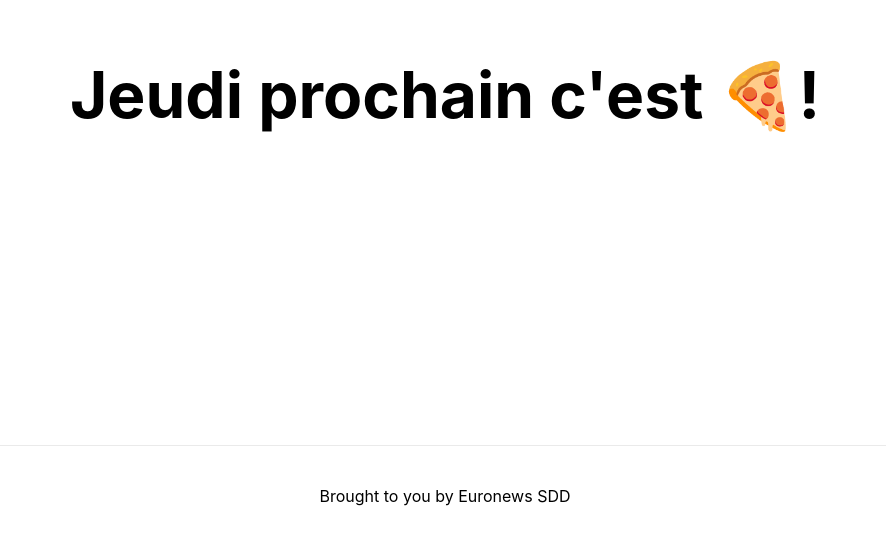
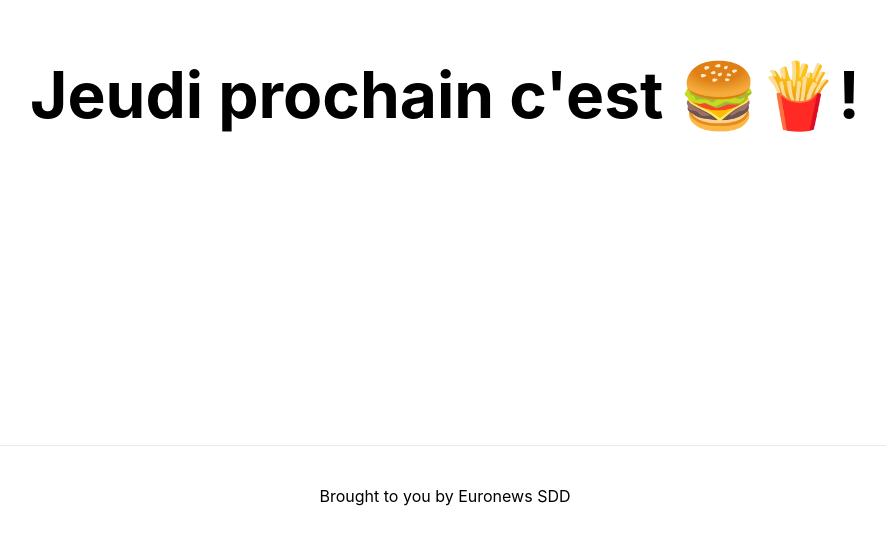
Before and after one commit to PaulSenon/euronews-on-mange-quoi-jeudi, a Next.js app: page / in a window 1280 px wide. Shown: the part 255-800 px from the top of the page, without its empty margins (195-1081 px from the left). Built offline with nearby package versions, Linux system fonts and the light colour scheme.

Commit message:
fix week offset change when meal has ended

```diff
--- a/pages/index.js
+++ b/pages/index.js
@@ -23,16 +23,16 @@ function getWeekId(date) {
 
 export default function Home() {
   const today = new Date();
-  const isJeudi = today.getDay() === 4;
   const weekId = getWeekId(today);
   const meals = ['🍕', '🍔🍟'];
-  const todayString = isJeudi
-    ? `Aujourd'hui`
-    : today.getDay() === 3
-    ? `Demain`
-    : today.getDay() > 4 || (isJeudi && today.getHours() > 13)
-    ? 'Jeudi prochain'
-    : 'Jeudi';
+  const todayString =
+    today.getDay() === 4 && !today.getHours() >= 13
+      ? `Aujourd'hui`
+      : today.getDay() === 3
+      ? `Demain`
+      : today.getDay() >= 4
+      ? 'Jeudi prochain'
+      : 'Jeudi';
   const offset = 1;
 
   const [hasLoaded, setHasLoaded] = useState(false);
@@ -43,7 +43,9 @@ export default function Home() {
   }, []);
 
   function getMeal() {
-    return meals[(weekId + offset) % 2];
+    const isJeudiLunchFinished =
+      (today.getDay() === 4 && today.getHours() > 13) || today.getDay() > 4;
+    return meals[(weekId + offset + (isJeudiLunchFinished ? 1 : 0)) % 2];
   }
 
   return (
```
